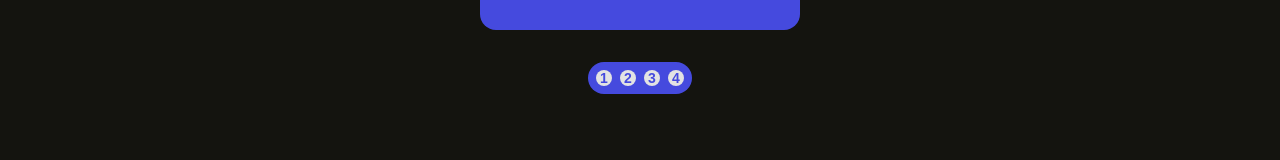
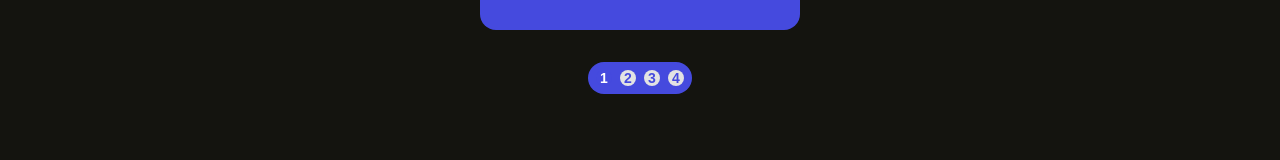
Before and after one commit to enzofagundz/portfolio, a Vue app: page / in a window 1280 px wide. In both pictures the pointer is over the link 604 px from the left and 2738 px from the top of the page. Shown: the part 2660-2820 px from the top of the page. Built offline with nearby package versions, Linux system fonts and the light colour scheme.

Commit message:
add hover to pagination of projects slider

```diff
--- a/src/components/ProjectsComponent.vue
+++ b/src/components/ProjectsComponent.vue
@@ -124,4 +124,9 @@ h1 {
 .pages a {
     @apply bg-[#e3e3e3] rounded-full w-4 h-4 flex items-center justify-center text-[#454ade] font-bold text-sm
 }
+
+.pages a:hover {
+    @apply bg-[#454ade] text-white transition duration-500 ease-in-out
+}
+
 </style>
```
